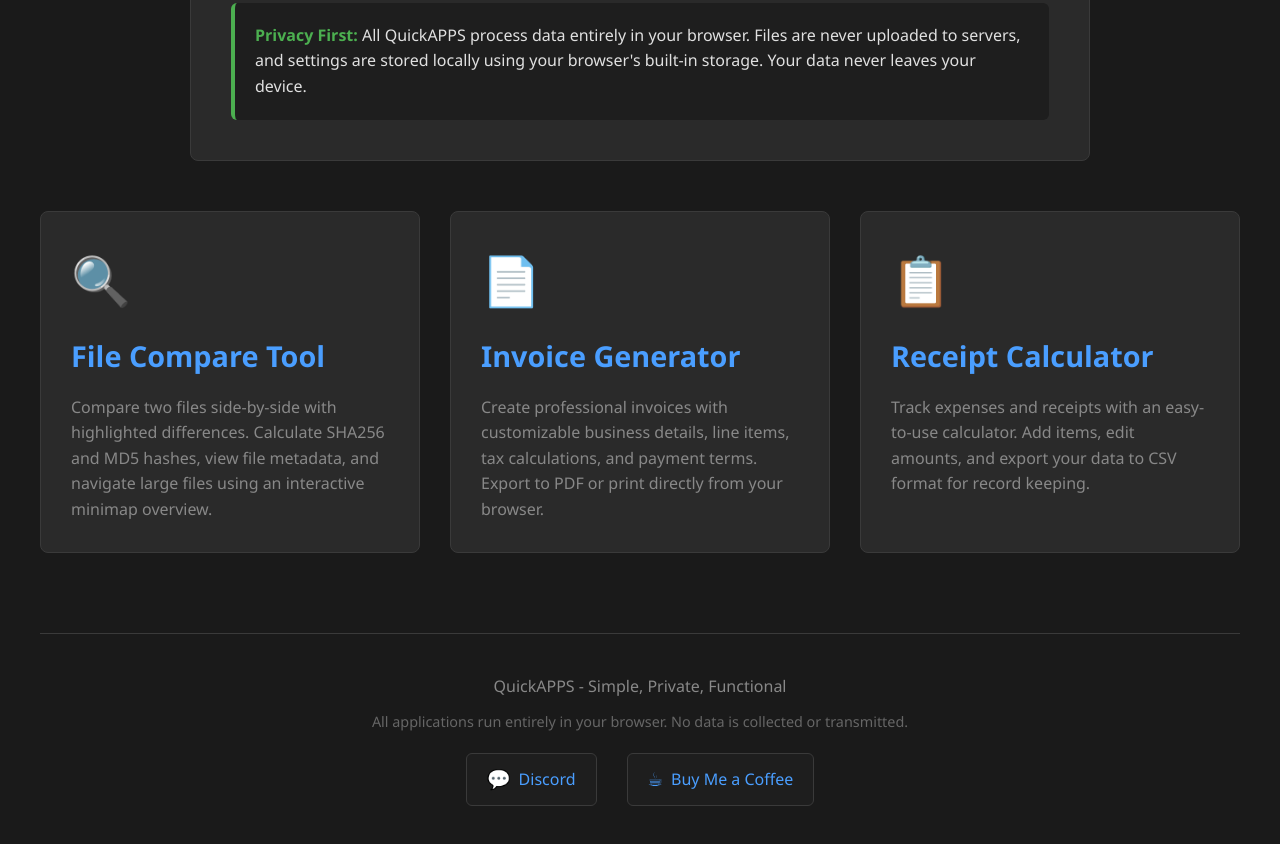
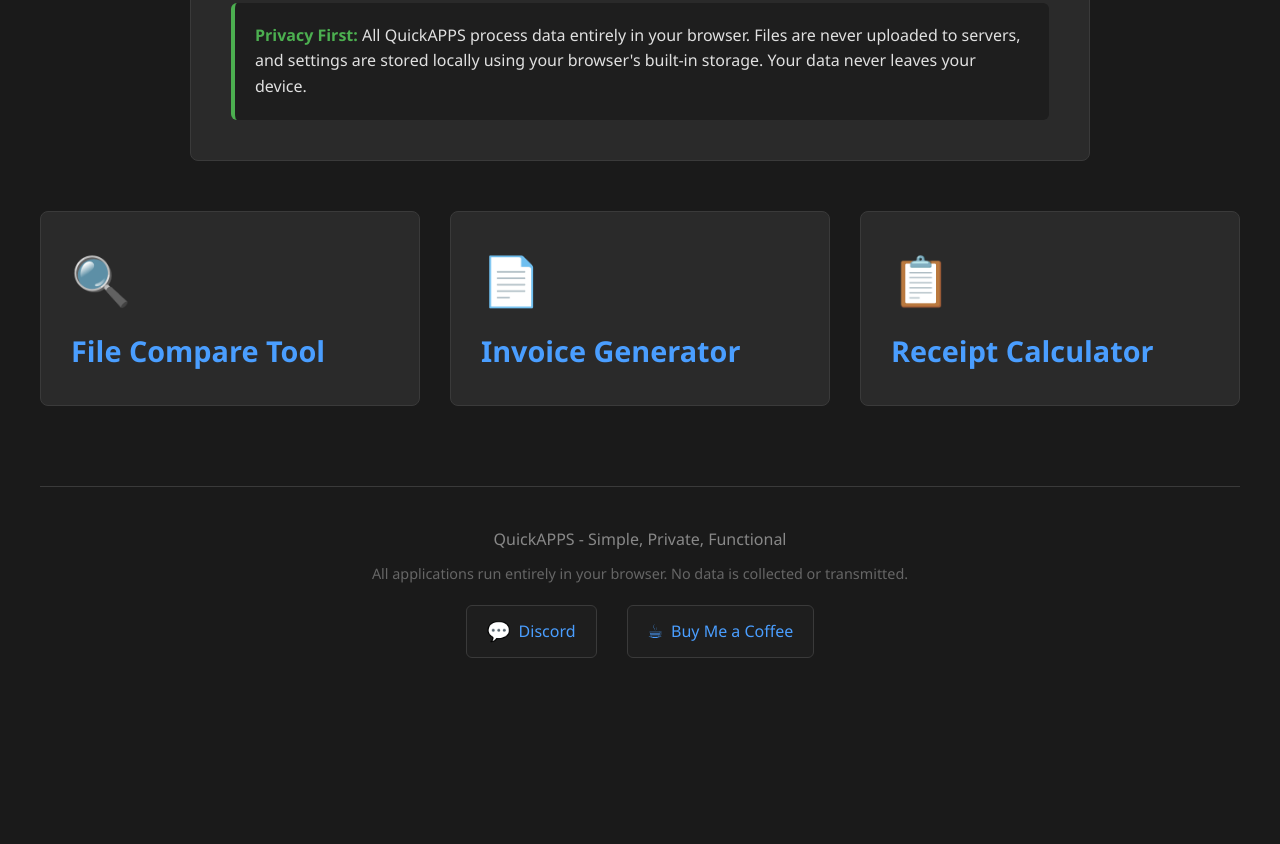
Before and after one commit to jughead0800/quickapps, a plain HTML site: page index.html in a window 1280 px wide. Shown: the part 961-1805 px from the top of the page. After the commit the page ends 1679 px from the top, so only its background shows below. Drawn offline with Linux system fonts and the light colour scheme.

Commit message:
only bash

```diff
--- a/index.html
+++ b/index.html
@@ -100,19 +100,14 @@
         .app-card h3 {
             color: #4a9eff;
             font-size: 1.8em;
-            margin-bottom: 15px;
+            margin: 0;
         }
 
         .app-card .app-icon {
             font-size: 3em;
-            margin-bottom: 15px;
+            margin-bottom: 10px;
         }
 
-        .app-card p {
-            color: #888;
-            font-size: 1em;
-            line-height: 1.6;
-        }
 
         .features {
             background: #1e1e1e;
@@ -264,17 +259,14 @@
             <a href="apps/file-compare.html" target="_blank" class="app-card">
                 <div class="app-icon">🔍</div>
                 <h3>File Compare Tool</h3>
-                <p>Compare two files side-by-side with highlighted differences. Calculate SHA256 and MD5 hashes, view file metadata, and navigate large files using an interactive minimap overview.</p>
             </a>
             <a href="apps/invoiceapp.html" target="_blank" class="app-card">
                 <div class="app-icon">📄</div>
                 <h3>Invoice Generator</h3>
-                <p>Create professional invoices with customizable business details, line items, tax calculations, and payment terms. Export to PDF or print directly from your browser.</p>
             </a>
             <a href="apps/Recipt Calc.html" target="_blank" class="app-card">
                 <div class="app-icon">📋</div>
                 <h3>Receipt Calculator</h3>
-                <p>Track expenses and receipts with an easy-to-use calculator. Add items, edit amounts, and export your data to CSV format for record keeping.</p>
             </a>
         </div>
 
```
Also changed, not shown: 3 other files.
